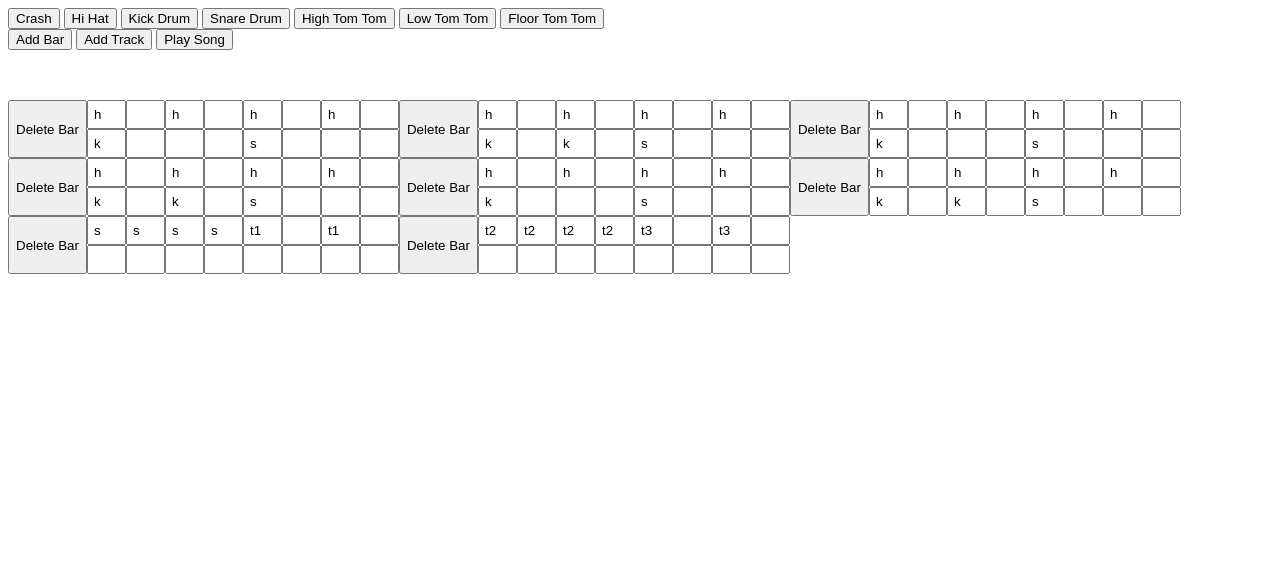
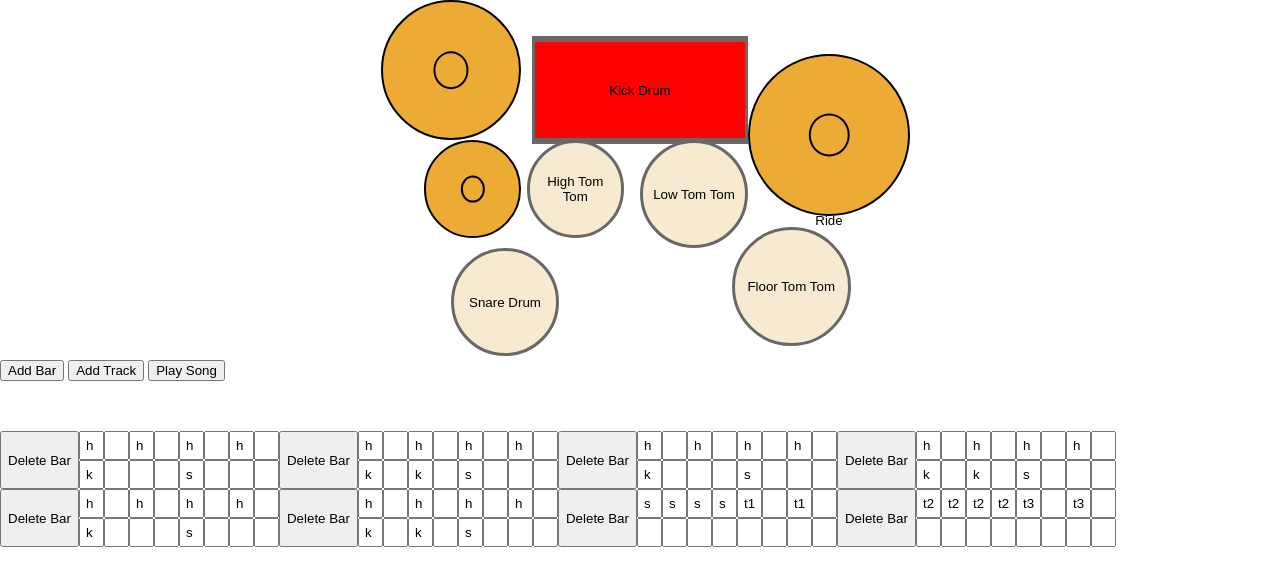
Before and after one commit to lmbell89/cn-drumkit, a plain HTML site: page index.html in a window 1280 px wide. Drawn offline with Linux system fonts and the light colour scheme.

Commit message:
added drum kit styling

```diff
--- /dev/null
+++ b/drumKit.css
@@ -0,0 +1,123 @@
+#drumKit {
+    width: calc(100vw - 20px);
+    height:  calc((200vw - 20px) / 3);
+    max-width: 540px;
+    max-height: 360px;
+    position: relative;
+    margin: 0 auto;
+}
+
+.drumBtn {
+    position: absolute;
+    border-radius: 50%;
+}
+
+.drumBtn.kick {
+    border-radius: 0;
+    top: 10%;
+    width: 40%;
+    height: 30%;
+    left: 30%;
+}
+
+.drumBtn.hiHat {
+    top: 39%;
+    left: 10%;
+    width: 18%;
+    height: 27%;
+}
+
+.drumBtn.ride {
+    top: 15%;
+    right: 0;
+    width: 30%;
+    height: 45%;
+}
+
+.drumBtn.crash {
+    top: 0;
+    left: 2%;
+    height: 39%;
+    width: 26%;
+}
+
+.drumBtn.snare {
+    top: 69%;
+    left: 15%;
+    width: 20%;
+    height: 30%;
+}
+
+.drumBtn.tom1 {
+    top: 39%;
+    right: 53%;
+    width: 18%;
+    height: 27%;
+}
+
+.drumBtn.tom2 {
+    top: 39%;
+    left: 50%;
+    width: 20%;
+    height: 30%;
+}
+
+.drumBtn.tom3 {
+    top: 63%;
+    right: 11%;
+    width: 22%;
+    height: 33%;
+}
+
+
+
+.cymbol {
+    background-color: #ebab34;
+    border: 2px solid #000;
+}
+
+.upright {
+    background-color: #f7ead0;
+    border: 3px solid #696866;
+}
+
+.kick {
+    border-top: 6px solid #696866;
+    border-bottom: 6px solid #696866;
+    border-left: 3px solid #696866;
+    border-right: 3px solid #696866;
+    background-color: red;
+}
+
+@keyframes pop {
+    50% {transform: scale(1.1);}
+}
+
+.drumBtn:focus {
+    outline: none;
+}
+
+.pop {
+    animation: pop 250ms;
+}
+
+
+
+.cymbol > div {
+    position: relative;
+    width: 100%;
+    height: 100%;
+}
+
+.cymbol > div::after {
+    content: "";
+    position: absolute;
+    height: 25%;
+    width: 25%;
+    background: none;
+    border: 2px solid #000;
+    border-radius: 50%;
+    top: 50%;
+    left: 50%;
+    transform: translate(-50%, -50%);
+}
--- a/index.html
+++ b/index.html
@@ -5,35 +5,40 @@
     <meta http-equiv="X-UA-Compatible" content="IE=edge">
     <meta name="viewport" content="width=device-width, initial-scale=1.0">
     <link rel="stylesheet" href="./styles.css">
+    <link rel="stylesheet" href="./drumKit.css">
     <title>Drum Kit</title>
 </head>
 <body>
     <div id="drumKit">
-        <button class="drumBtn">
-            Crash
+        <button class="drumBtn crash cymbol">
             <audio id="crash" src="./sounds/crash.wav" preload></audio>
+            <div></div>
         </button>
-        <button class="drumBtn">
-            Hi Hat
+        <button class="drumBtn hiHat cymbol">
             <audio id="hiHat" src="./sounds/hiHat.wav" preload></audio>
+            <div></div>
         </button>
-        <button class="drumBtn">
+        <button class="drumBtn ride cymbol">
+            <div></div>
+            Ride
+        </button>
+        <button class="drumBtn kick">
             Kick Drum
             <audio id="kick" src="./sounds/kick.wav" preload></audio>
         </button>
-        <button class="drumBtn">
+        <button class="drumBtn snare upright">
             Snare Drum
             <audio id="snare" src="./sounds/snare.wav" preload></audio>
         </button>
-        <button class="drumBtn">
+        <button class="drumBtn tom1 upright">
             High Tom Tom
             <audio id="tom1" src="./sounds/tom1.mp3" preload></audio>
         </button>
-        <button class="drumBtn">
+        <button class="drumBtn tom2 upright">
             Low Tom Tom
             <audio id="tom2" src="./sounds/tom2.mp3" preload></audio>
         </button>
-        <button class="drumBtn">
+        <button class="drumBtn tom3 upright">
             Floor Tom Tom
             <audio id="tom3" src="./sounds/tom3.mp3" preload></audio>
         </button>
--- a/index.js
+++ b/index.js
@@ -96,7 +96,15 @@ deleteBar = (barIndex) => {
 
 
 document.querySelectorAll(".drumBtn").forEach(button => {
-    button.addEventListener("click", function(){ playSound(this.children[0])})
+    button.addEventListener("click", () => {
+        playSound(button.children[0])
+
+        if (button.classList.contains("pop")) {
+            button.classList.remove("pop")
+            button.offsetHeight
+        }
+        button.classList.add("pop")
+    })
 })
 
 document.getElementById("addBar").addEventListener("click", () => addBar())
--- a/styles.css
+++ b/styles.css
@@ -1,3 +1,13 @@
+* {
+    box-sizing: border-box;
+}
+
+body {
+    margin: 0;
+    padding: 0;
+    overflow-x:hidden;
+}
+
 .bar {
     display: flex;
     flex-direction: row;
```
